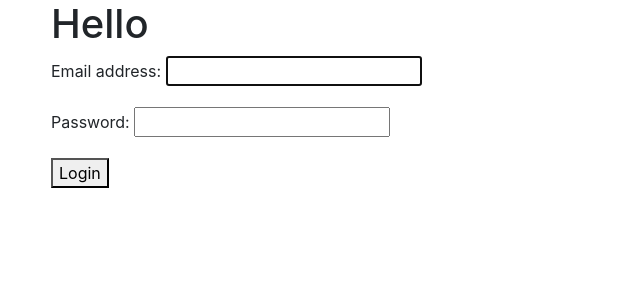
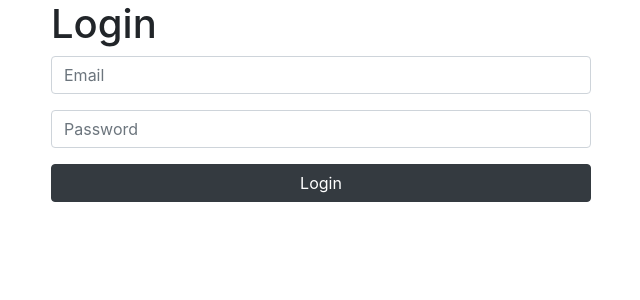
Before and after one commit to areeves9/django-batch, a Django app: page /accounts/login in a window 1280 px wide. Shown: the part 56-356 px from the top of the page, without its empty margins (34-674 px from the left). Run offline with Django 3.2, Linux system fonts and the light colour scheme; some libraries are stand-ins or nearby versions.

Commit message:
logout template

```diff
--- a/accounts/forms.py
+++ b/accounts/forms.py
@@ -1,9 +1,38 @@
 from django import forms
-from django.contrib.auth.forms import UserCreationForm
+from django.contrib.auth.forms import (
+    AuthenticationForm,
+    UserCreationForm
+)
 from django.contrib.auth import get_user_model
 from crispy_forms.helper import FormHelper
 
 User = get_user_model()
+
+class LoginForm(AuthenticationForm):
+    def __init__(self, *args, **kwargs):
+        super().__init__(*args, **kwargs)
+
+    username = forms.EmailField(
+        label='',
+        widget=forms.EmailInput(
+            attrs={
+                'class': 'form-control',
+                'placeholder': 'Email',
+                'id': 'hello'
+                }
+            )
+        )
+
+    password = forms.CharField(
+        label='',
+        widget=forms.PasswordInput(
+            attrs={
+                'class': 'form-control',
+                'placeholder': 'Password',
+                'id': 'hi',
+                }
+            )
+        )
 
 
 class RegistrationForm(UserCreationForm):
--- a/accounts/urls.py
+++ b/accounts/urls.py
@@ -1,11 +1,16 @@
 from . import views
 from django.urls import path
 from django.contrib.auth import views as auth_views
+from accounts.forms import LoginForm
 
 app_name = 'accounts'
 
 urlpatterns = [
-    path('login', auth_views.LoginView.as_view(), name='login'),
-    path('logout', auth_views.LogoutView.as_view(), name='logout'),
+    path('login', auth_views.LoginView.as_view(
+        form_class=LoginForm
+        ), name='login'),
+    path('logout', auth_views.LogoutView.as_view(
+        template_name='registration/logged_out.html'
+        ), name='logout'),
     path('register', views.RegistrationView.as_view(), name='register'),
 ]
--- a/core/settings.py
+++ b/core/settings.py
@@ -74,6 +74,8 @@ TEMPLATES = [
 
 WSGI_APPLICATION = 'core.wsgi.application'
 
+LOGIN_REDIRECT_URL = '/'
+
 
 # Database
 # https://docs.djangoproject.com/en/3.1/ref/settings/#databases
--- a/core/urls.py
+++ b/core/urls.py
@@ -15,8 +15,11 @@ Including another URLconf
 """
 from django.contrib import admin
 from django.urls import include, path
+from django.views.generic.base import TemplateView
+
 
 urlpatterns = [
+    path('', TemplateView.as_view(template_name='index.html'), name='home'),
     path('admin/', admin.site.urls),
     path('accounts/', include('accounts.urls', namespace='accounts')),
 ]
--- a/templates/registration/login.html
+++ b/templates/registration/login.html
@@ -1,14 +1,20 @@
 {% extends "base.html" %}
+{% load crispy_forms_tags %}
 
 {% block content %}
 
-<div>
-    <h1>Hello</h1>
-
-    <form action="{% url 'accounts:login' %}" method="post">{% csrf_token %}
-        {{ form.as_p }}
-        <button class="" type="submit">Login</button>
-    </form>
+<h1>Login</h1>
+<div class="row">
+    <div class="col-6">
+        <form action="{% url 'accounts:login' %}" method="post">
+            {% csrf_token %}
+            {{ form|crispy }}
+            <button class="mt-2 mx-auto btn btn-block btn-dark"
+                type="submit">
+                Login
+            </button>
+        </form>
+    </div>
 </div>
 
 {% endblock %}
```
Also changed, not shown: accounts/views.py (+4 -4 lines), templates/index.html (added, +12 -0 lines), templates/registration/logged_out.html (added, +13 -0 lines).
